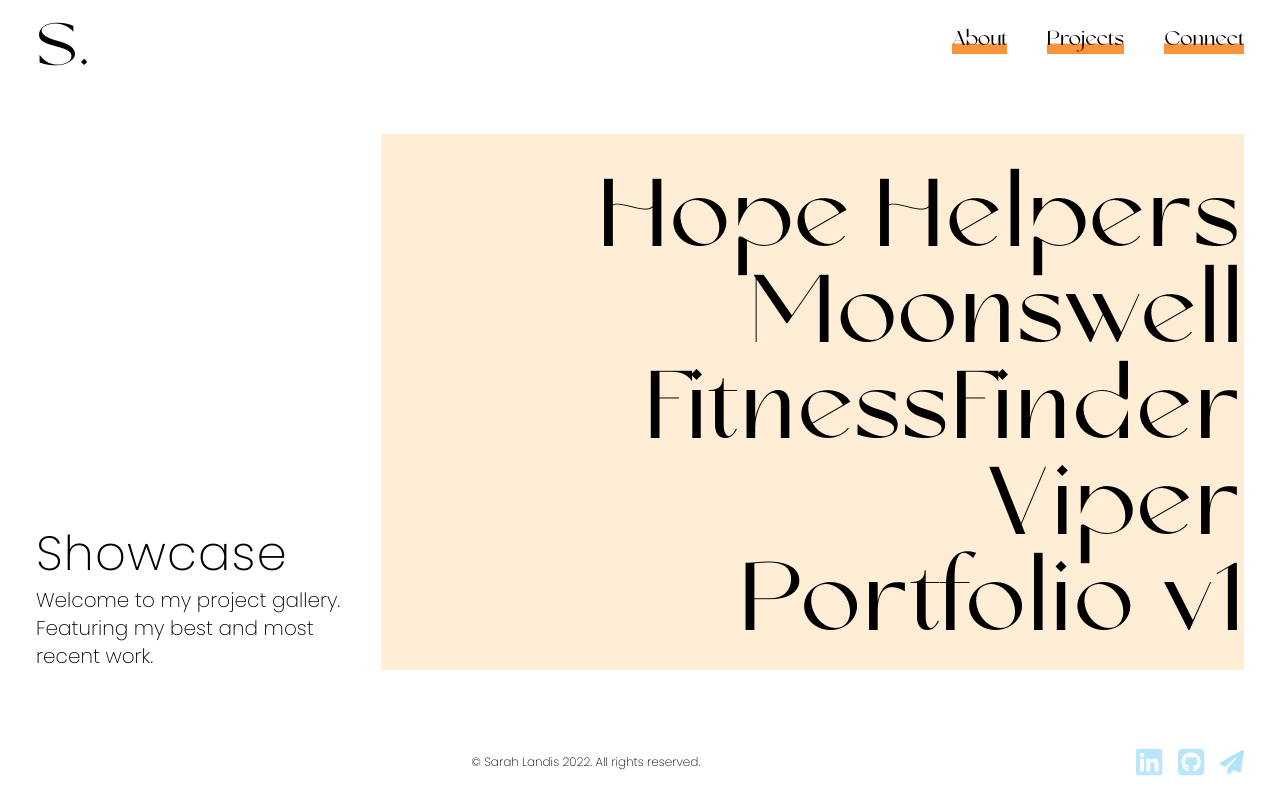
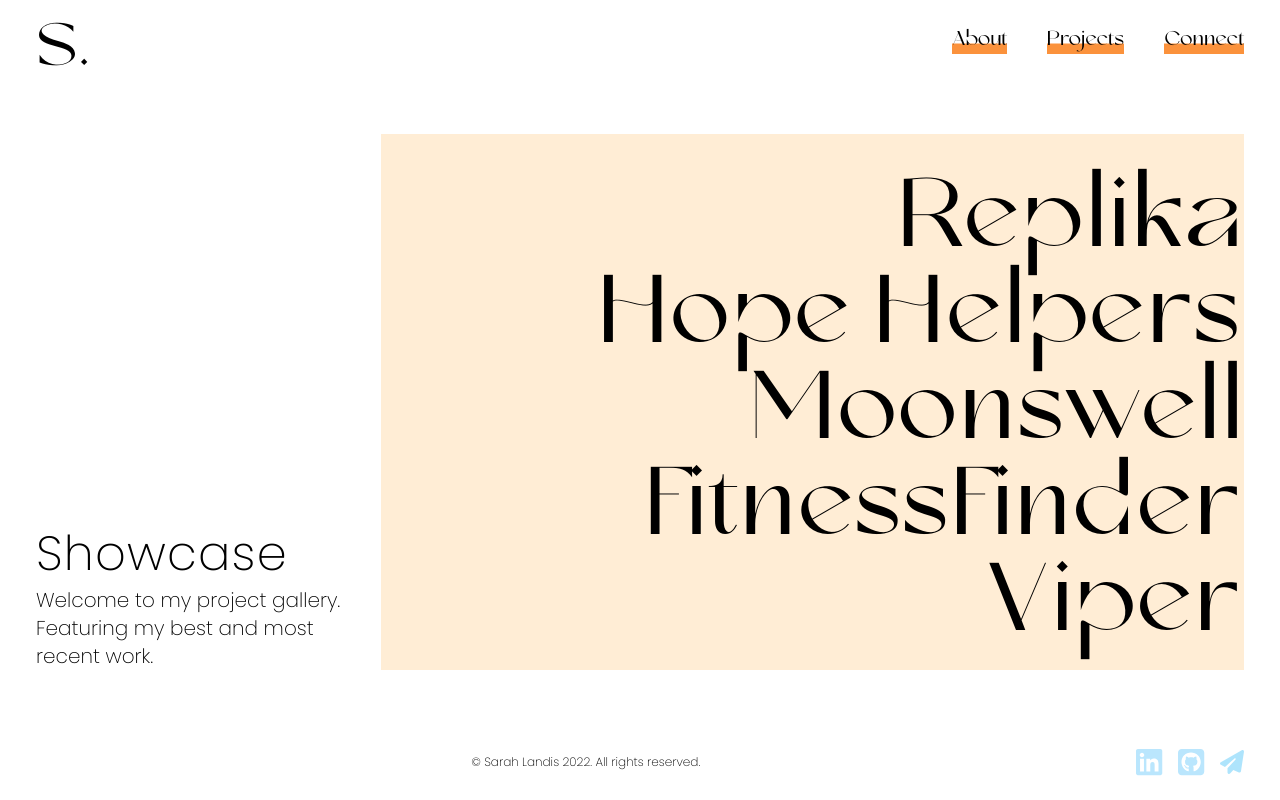
Before and after one commit to sarahhlandis/portfolio-react, a React (Vite) app: page /projects in a window 1280 px wide. Built offline with nearby package versions, Linux system fonts and the light colour scheme; a web font is replaced by a local one.

Commit message:
feat: added recent project.

```diff
--- a/src/assets/projectData.js
+++ b/src/assets/projectData.js
@@ -4,6 +4,7 @@ import portfolio from '../assets/images/portfolio.png'
 import viper from '../assets/images/viper.png'
 import ff from '../assets/images/ff.png'
 import hhhome from '../assets/images/hhhome.png'
+import replika from '../assets/images/replika.png'
 
 const projects = [
     { id: 1,
@@ -59,6 +60,16 @@ const projects = [
         repo: "https://github.com/Sarah-Connie",
         demo: "https://hope-helpers.netlify.app/",
     },
+    { id: 7,
+        title: "Replika",
+        date: "October 2023",
+        image: `${replika}`,
+        abstract: "Remote Website Rebuild",
+        description: "This purpose of this project was to revamp and rebrand Replika, a visual studio with realtime visualisation expertise. My colleague and I were tasked with having a polished and deployed site live in 3 weeks time for a national expo. I researched, conceptualized and proposed the website design, color scheme, and branding in the initial design stage. I also headed the transference of wireframe to code in terms of design, copy, and layout. Project timelines were adhered to both daily and weekly, in which I assisted in delegating priority tasks and took on the role of merge master.",
+        repo: "",
+        demo: "https://replikaxplore.com",
+    },
+
 ];
 
 // most recent shown first
```
Also changed, not shown: 1 other file (tests, documents, lock files or other folders).
